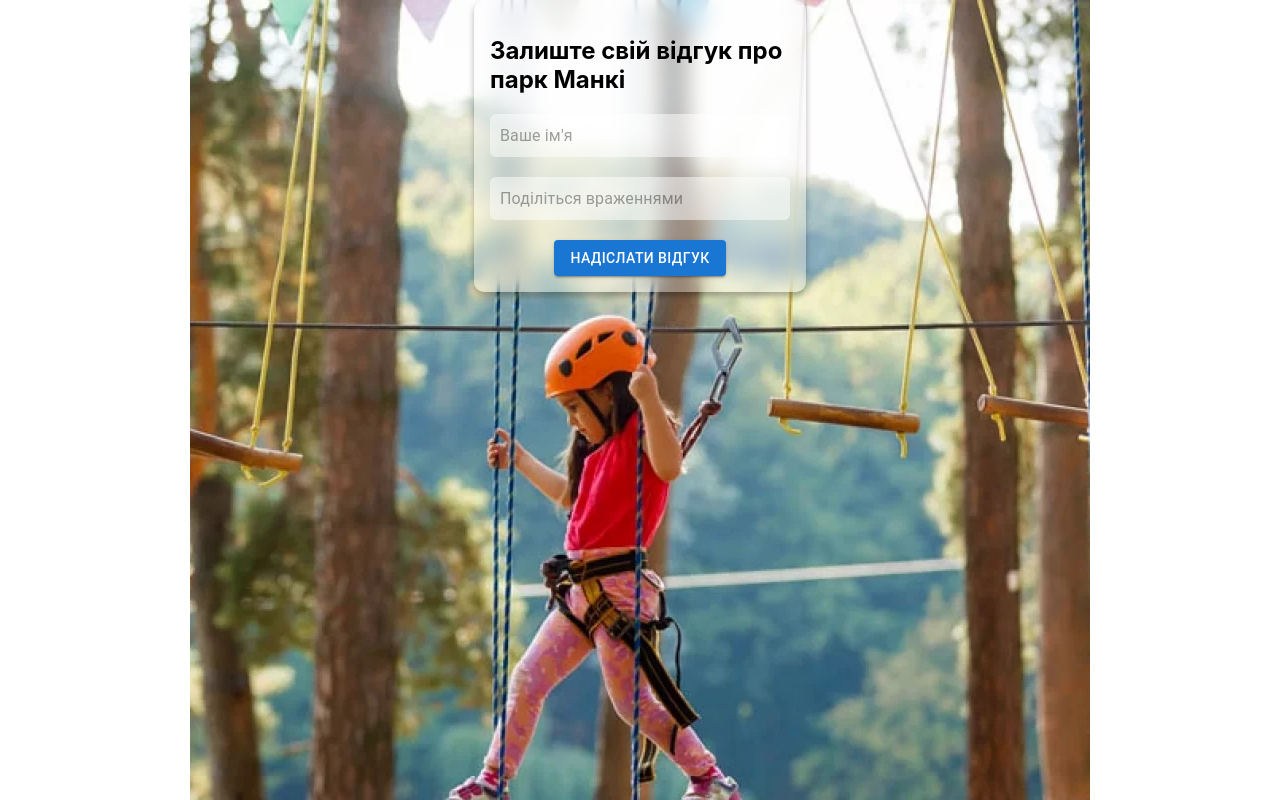
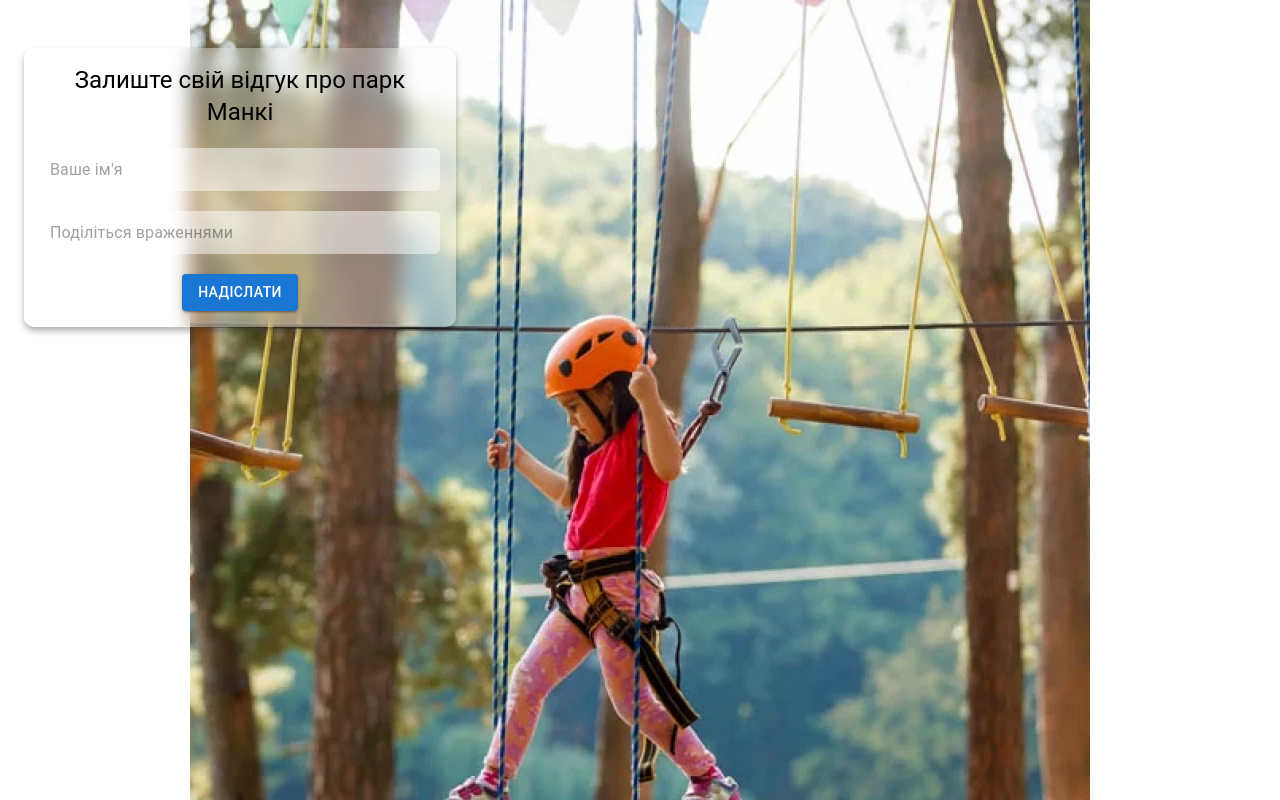
Before and after one commit to maksymPtashnyk/feedback-front, a React (Create React App) app: page /manki in a window 1280 px wide. Built offline with nearby package versions, Linux system fonts and the light colour scheme.

Commit message:
added modal

```diff
--- a/src/ReviewForm.js
+++ b/src/ReviewForm.js
@@ -1,9 +1,10 @@
 import React, { useState } from 'react';
-import { Input, Button, Box } from '@mui/material';
+import { Typography, Input, Button, Box, Modal } from '@mui/material';
 
 const ReviewForm = ({ park }) => {
   const [review, setReview] = useState('');
   const [userName, setUserName] = useState('');
+  const [showModal, setShowModal] = useState(false);
 
   const handleChangeFeedback = (event) => {
     setReview(event.target.value);
@@ -33,6 +34,7 @@ const ReviewForm = ({ park }) => {
 
       if (response.ok) {
         console.log('Відгук надіслано успішно');
+        setShowModal(true); // Показуємо модальне вікно після успішного відправлення
       } else {
         console.error('Помилка надсилання відгуку');
       }
@@ -44,19 +46,24 @@ const ReviewForm = ({ park }) => {
     setUserName('');
   };
 
+  const handleCloseModal = () => {
+    setShowModal(false);
+  };
+
   return (
+    <>
       <Box sx={{
         marginTop: 6,
-      margin: 'auto', // Збереження відступу зліва і справа, вирівнюючи по центру
-      maxWidth: 300,
+        marginInline: 3,
+        maxWidth: 400,
         padding: 2,
-      backgroundColor: 'rgba(255, 255, 255, 0.3)', // Прозорий фон
-      borderRadius: '10px', // Заокруглені кути
-      backdropFilter: 'blur(10px)', // Ефект розмиття
-      boxShadow: '0 4px 6px rgba(0, 0, 0, 0.3)' // Тінь
+        backgroundColor: 'rgba(255, 255, 255, 0.3)',
+        borderRadius: '10px',
+        backdropFilter: 'blur(10px)',
+        boxShadow: '0 4px 6px rgba(0, 0, 0, 0.3)'
       }}>
-      <h2>Залиште свій відгук про парк {park}</h2>
-      <form onSubmit={handleSubmit} style={{ textAlign: 'center' }}>
+        <Typography variant='h5' align='center' sx={{marginBottom: '20px'}}>Залиште свій відгук про парк {park}</Typography>
+        <form onSubmit={handleSubmit}>
           <Input
             label="Ваше ім'я"
             multiline
@@ -68,10 +75,13 @@ const ReviewForm = ({ park }) => {
             placeholder="Ваше ім'я"
             required
             sx={{
-            backgroundColor: 'rgba(255, 255, 255, 0.5)', // Прозорий фон
+              backgroundColor: 'rgba(255, 255, 255, 0.5)',
               borderRadius: '6px',
               padding: '10px',
               marginBottom: '20px',
+              '&:focus': { // Стилі для фокусу
+                boxShadow: '0 0 0 2px rgba(0, 50, 166, 0.3)', // Тінь під час фокусування
+              }
             }}
           />
           <Input
@@ -84,17 +94,35 @@ const ReviewForm = ({ park }) => {
             placeholder='Поділіться враженнями'
             required
             sx={{
-            backgroundColor: 'rgba(255, 255, 255, 0.5)', // Прозорий фон
+              backgroundColor: 'rgba(255, 255, 255, 0.5)',
               borderRadius: '6px',
               padding: '10px',
               marginBottom: '20px',
             }}
           />
           <Button type="submit" variant="contained" color="primary" sx={{ margin: 'auto', display: 'block' }}>
-          Надіслати відгук
+            Надіслати
           </Button>
         </form>
       </Box>
+
+      <Modal open={showModal} onClose={handleCloseModal}>
+        <Box sx={{
+          position: 'absolute',
+          top: '50%',
+          left: '50%',
+          transform: 'translate(-50%, -50%)',
+          maxWidth: 400,
+          backgroundColor: 'white',
+          borderRadius: '10px',
+          padding: 2,
+          textAlign: 'center'
+        }}>
+          <Typography variant='h6'>Дякуємо за ваш відгук!</Typography>
+          <Button variant="contained" color="primary" onClick={handleCloseModal} sx={{ marginTop: '20px' }}>Закрити</Button>
+        </Box>
+      </Modal>
+    </>
   );
 };
 
```
Lines whose indentation alone changed are shown as unchanged.
